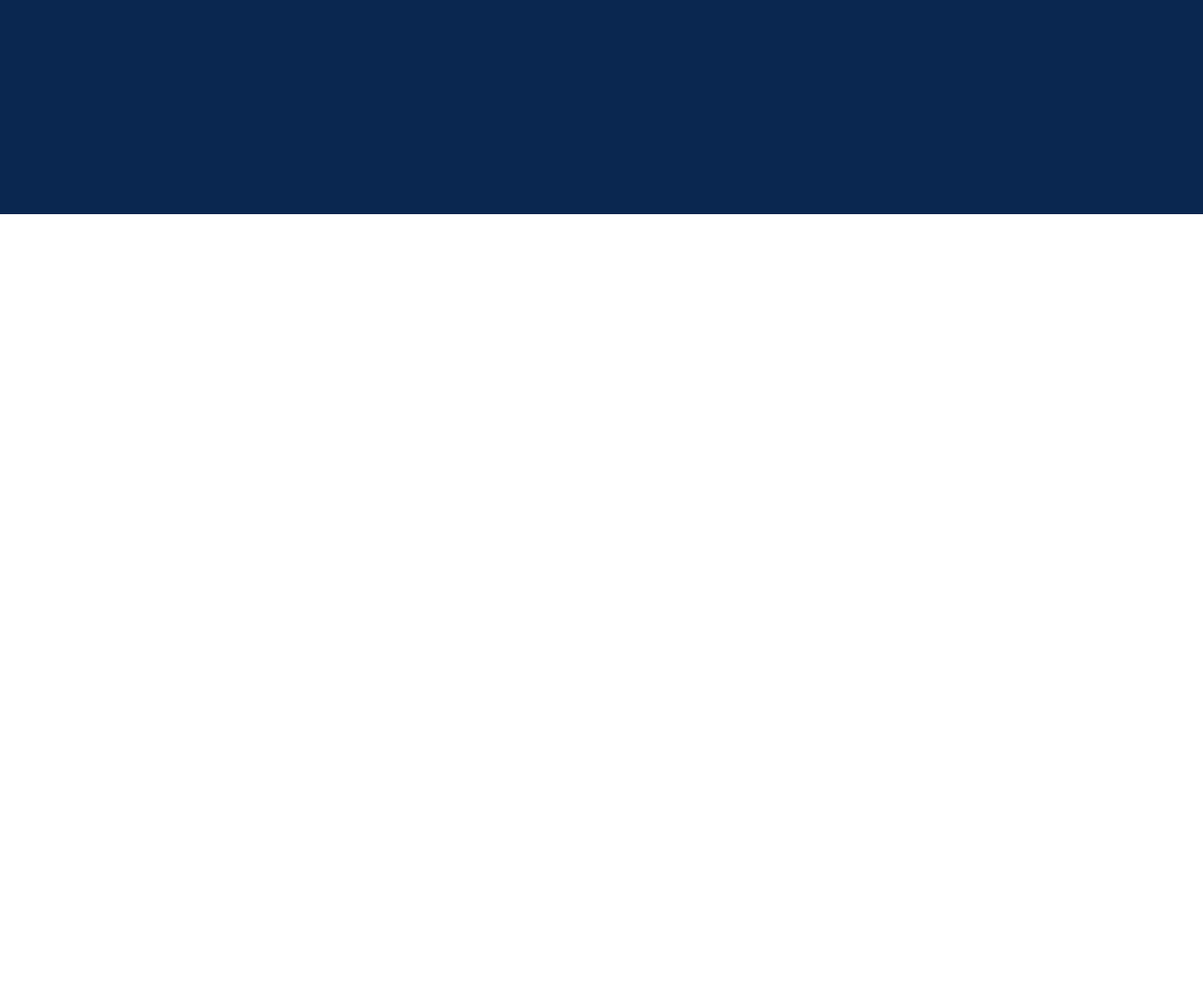
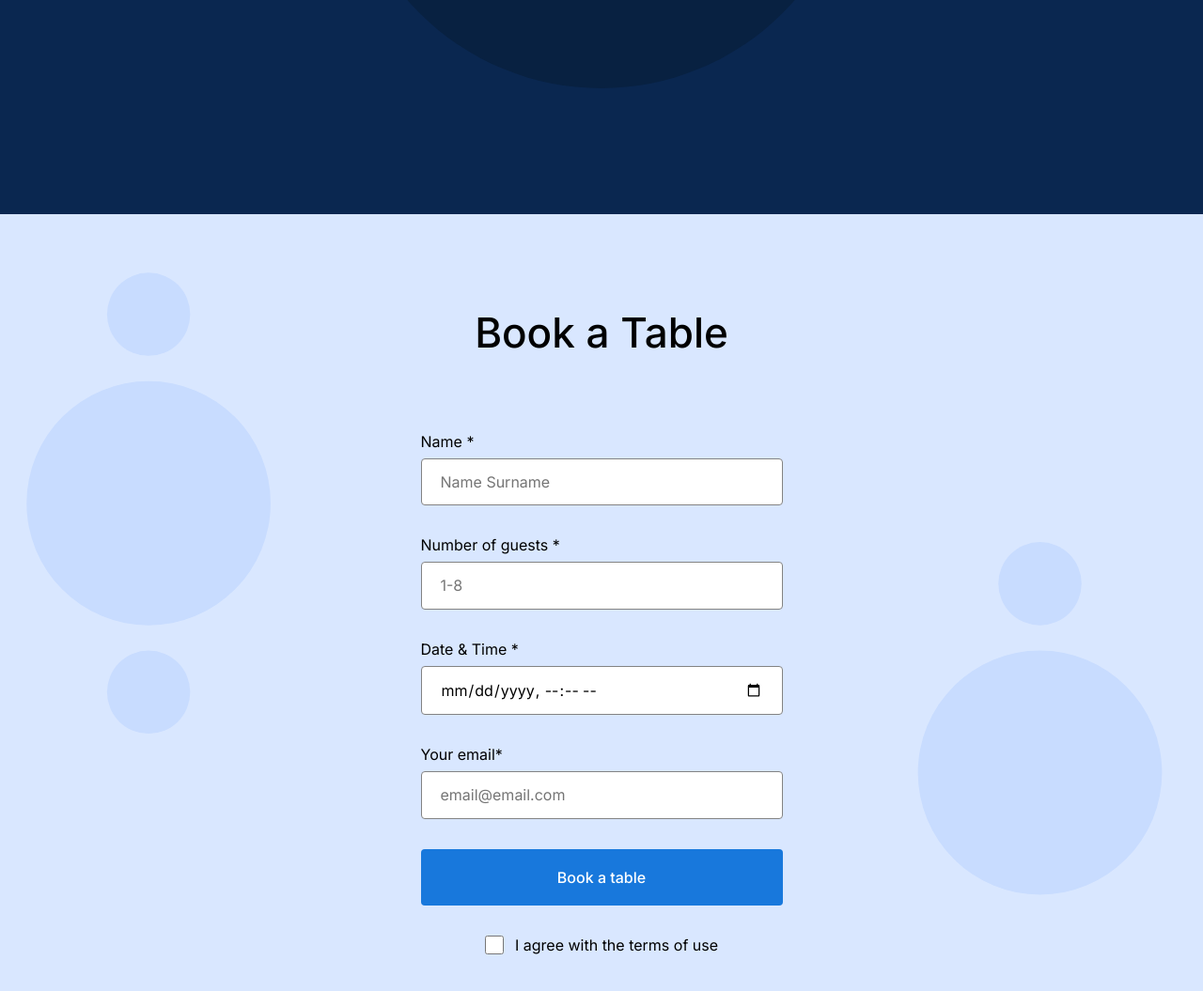
Before and after one commit to UmaiRice/se_project_coffeeshop, a plain HTML site: page index.html in a window 1280 px wide. Shown: the part 1479-2534 px from the top of the page at 94% size. Before the commit the page ends 1707 px from the top, so only its background shows below. Drawn offline with Linux system fonts and the light colour scheme.

Commit message:
Add the reservation section

```diff
--- a/index.html
+++ b/index.html
@@ -107,7 +107,66 @@
             </li>
           </ul>
         </section>
-        <section id="book-a-table" class="reservation"></section>
+        <section id="book-a-table" class="reservation">
+          <h2 class="reservation__title">Book a Table</h2>
+          <form class="reservation__form form">
+            <fieldset class="form__fieldset">
+              <label for="name-input" class="form__label">
+                Name *
+                <input
+                  required
+                  id="name-input"
+                  type="text"
+                  class="form__input"
+                  placeholder="Name Surname"
+                />
+              </label>
+              <label for="number-of-guests" class="form__label">
+                Number of guests *
+                <input
+                  id="number-of-guests"
+                  required
+                  type="number"
+                  class="form__input"
+                  min="1"
+                  max="8"
+                  placeholder="1-8"
+                />
+              </label>
+              <label required for="date-time" class="form__label">
+                Date & Time *
+                <input
+                  required
+                  id="date-time"
+                  type="datetime-local"
+                  class="form__input"
+                />
+              </label>
+              <label for="email" class="form__label">
+                Your email*
+                <input
+                  required
+                  id="email"
+                  type="email"
+                  class="form__input"
+                  placeholder="email@email.com"
+                />
+              </label>
+            </fieldset>
+            <button class="form__button">Book a table</button>
+            <label
+              for="terms-of-use"
+              class="form__label form__label_type_checkbox"
+            >
+              <input
+                id="terms-of-use"
+                type="checkbox"
+                class="form__checkbox form__label_type_checkbox"
+              />
+              I agree with the terms of use
+            </label>
+          </form>
+        </section>
         <section id="menu" class="menu"></section>
         <section class="about"></section>
       </main>
--- a/pages/index.css
+++ b/pages/index.css
@@ -102,7 +102,8 @@
 
 .recipes {
   color: #fff;
-  background-color: #0a2750;
+  background: url(../images/background_recipes.svg) center center / cover
+    no-repeat #0a2750;
   padding: 100px 80px 215px;
 }
 
@@ -136,3 +137,80 @@
   display: flex;
   justify-content: space-between;
 }
+
+.reservation {
+  padding: 100px 0 120px;
+  background: url(../images/background_reservation.svg) center center / cover
+    no-repeat #d9e7ff;
+}
+
+.reservation__title {
+  margin: 0 0 80px;
+  text-align: center;
+  font-family: Inter;
+  font-style: normal;
+  font-weight: 500;
+  font-size: 44px;
+  line-height: 52px;
+}
+
+.reservation__form {
+  margin: 0 auto;
+}
+
+.form {
+  max-width: 385px;
+}
+
+.form__fieldset {
+  margin: 0;
+  padding: 0;
+  border: none;
+}
+
+.form__input {
+  display: block;
+  width: 100%;
+  padding: 15px 20px;
+  box-sizing: border-box;
+  margin: 8px 0 32px;
+  border: 1px solid#838383;
+  border-radius: 4px;
+}
+
+.form__button {
+  border-radius: 4px;
+  background-color: #1878dc;
+  color: #fff;
+  width: 100%;
+  border: none;
+  padding: 20px 0;
+  margin-bottom: 32px;
+  font-family: Inter;
+  font-style: normal;
+  font-weight: 500;
+  font-size: 16px;
+  line-height: 20px;
+}
+
+.form__button:hover {
+  background-color: #3f96f3;
+}
+
+.form__checkbox {
+  border-radius: 2px;
+  background-color: #1878dc;
+  width: 20px;
+  height: 20px;
+  font-family: Inter;
+  font-style: normal;
+  font-weight: 500;
+  font-size: 16px;
+  line-height: 20px;
+}
+
+.form__label_type_checkbox {
+  display: flex;
+  gap: 12px;
+  justify-content: center;
+}
```
Also changed, not shown: images/check.svg (deleted).
